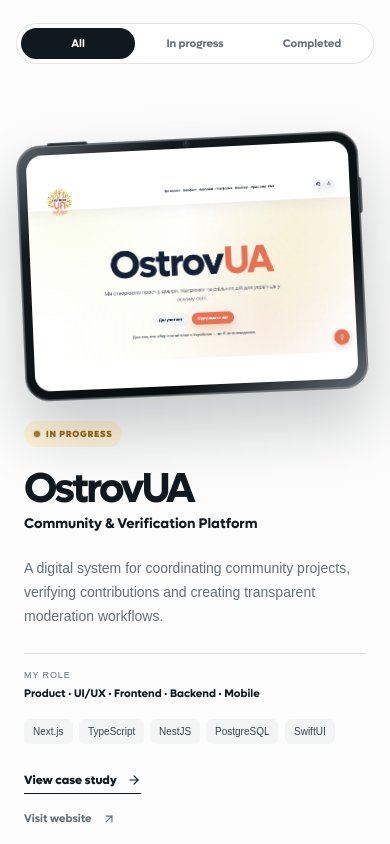
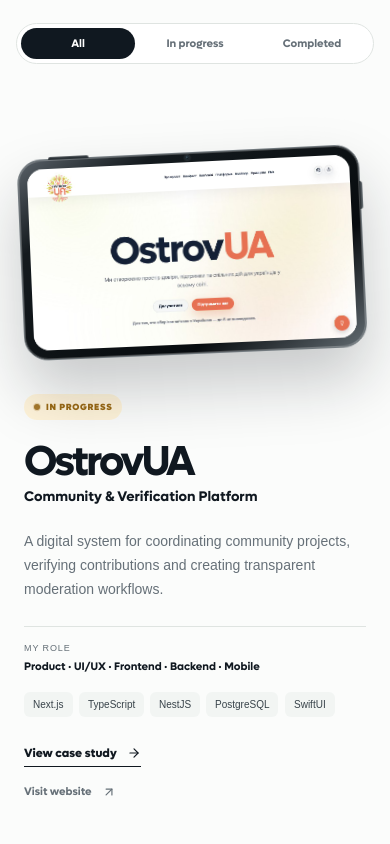
Before and after one commit to WHOAMI54664/Portfolio_Rodnaiev, a Next.js app: page / in a window 390 px wide. Shown: the part 840-1684 px from the top of the page. Built offline with nearby package versions, Linux system fonts and the light colour scheme; a web font is replaced by a local one.

Commit message:
Match tablet screens to project image ratio

```diff
--- a/app/globals.css
+++ b/app/globals.css
@@ -99,13 +99,13 @@
 .project-actions { display: flex; gap: 24px; align-items: center; margin-top: 28px; }.project-actions button,.project-actions a { display: inline-flex; align-items: center; gap: 10px; }.project-actions button { border: 0; border-bottom: 1px solid var(--ink); padding: 0 0 5px; background: transparent; font-size: 12px; font-weight: 720; }.project-actions button svg,.project-actions a svg { width: 14px; height: 14px; }.project-actions a { color: var(--muted); font-size: 11px; font-weight: 650; }.project-actions a:hover { color: var(--ink); }
 
 .mockup { width: 88%; height: 83%; position: relative; }
-.site-preview { width: min(78%,1100px); height: auto; aspect-ratio: 4/3; display: grid; place-items: center; isolation: isolate; transform: translateX(-4%) rotate(-3deg); transform-origin: center; transition: transform .65s cubic-bezier(.2,.8,.2,1); }
+.site-preview { width: min(78%,1100px); height: auto; display: grid; place-items: center; isolation: isolate; transform: translateX(-4%) rotate(-3deg); transform-origin: center; transition: transform .65s cubic-bezier(.2,.8,.2,1); }
 .project-card:nth-child(even) .site-preview { transform: translateX(4%) rotate(3deg); }
-.ipad-frame { width: 100%; height: 100%; position: relative; z-index: 1; padding: 9px; border: 1px solid #737b80; border-radius: 24px; background: linear-gradient(145deg,#596168 0%,#141a1e 22%,#080c0f 72%,#626b71 100%); box-shadow: 0 32px 62px rgba(16,24,32,.22),inset 0 0 0 1px rgba(255,255,255,.24); transform: perspective(1200px) rotateX(1deg) rotateY(-2deg) rotateZ(-.6deg); transition: transform .45s cubic-bezier(.22,.8,.28,1),box-shadow .45s ease; }
+.ipad-frame { width: 100%; height: auto; position: relative; z-index: 1; padding: 9px; border: 1px solid #737b80; border-radius: 24px; background: linear-gradient(145deg,#596168 0%,#141a1e 22%,#080c0f 72%,#626b71 100%); box-shadow: 0 32px 62px rgba(16,24,32,.22),inset 0 0 0 1px rgba(255,255,255,.24); transform: perspective(1200px) rotateX(1deg) rotateY(-2deg) rotateZ(-.6deg); transition: transform .45s cubic-bezier(.22,.8,.28,1),box-shadow .45s ease; }
 .ipad-frame::before { content: ""; position: absolute; left: 9%; top: -3px; width: 12%; height: 3px; border-radius: 4px 4px 1px 1px; background: #2b3237; box-shadow: inset 0 1px rgba(255,255,255,.2); }
 .ipad-camera { width: 5px; height: 5px; position: absolute; z-index: 3; top: 2px; left: 50%; border: 1px solid #27343c; border-radius: 50%; background: radial-gradient(circle at 35% 35%,#536e80,#080d10 62%); box-shadow: 0 0 0 1px rgba(255,255,255,.08); transform: translateX(-50%); }
 .ipad-button { width: 3px; height: 14%; position: absolute; right: -3px; top: 18%; border-radius: 0 3px 3px 0; background: linear-gradient(90deg,#20272b,#70787d); }
-.ipad-screen { width: 100%; height: 100%; position: relative; overflow: hidden; border-radius: 16px; background: #fff; box-shadow: inset 0 0 0 1px rgba(255,255,255,.12); }.ipad-screen img { object-fit: contain; object-position: center; transition: transform .7s cubic-bezier(.22,.8,.28,1),filter .4s ease; }
+.ipad-screen { width: 100%; height: auto; aspect-ratio: 16/9; position: relative; overflow: hidden; border-radius: 16px; background: #fff; box-shadow: inset 0 0 0 1px rgba(255,255,255,.12); }.ipad-screen img { object-fit: cover; object-position: center; transition: transform .7s cubic-bezier(.22,.8,.28,1),filter .4s ease; }
 .browser { width: 87%; height: 80%; position: absolute; left: 5%; bottom: 1%; border: 8px solid #152028; border-bottom: 0; border-radius: 15px 15px 0 0; background: #fff; box-shadow: 0 26px 50px rgba(16,24,32,.25); transform: rotate(-3deg); overflow: hidden; }
 .browser-bar { height: 26px; display: flex; align-items: center; gap: 5px; padding-left: 9px; border-bottom: 1px solid #e6e9e8; }.browser-bar i { width: 5px; height: 5px; border-radius: 50%; background: #cbd1ce; }.browser-bar i:first-child { background: #68c391; }
 .dashboard { height: calc(100% - 26px); display: grid; grid-template-columns: 21% 1fr; }.dashboard aside { display: flex; flex-direction: column; gap: 14px; align-items: center; padding: 17px 8px; border-right: 1px solid #edf0ee; }.dashboard aside b { width: 25px; height: 25px; border-radius: 50%; display: grid; place-items: center; background: #e4f5eb; color: #2e8e59; font-size: 10px; }.dashboard aside span { width: 60%; height: 5px; border-radius: 4px; background: #dfe5e1; }
@@ -239,7 +239,7 @@
 
 @media (max-width: 820px) {
   .section-shell { width: min(100% - 40px,700px); }.hero { grid-template-columns: 1fr; padding-top: 58px; }.hero-visual { min-height: 470px; }.hero h1 { font-size: clamp(55px,11vw,78px); }
-  .section-heading { align-items: flex-start; flex-direction: column; }.project-card, .project-card:nth-child(even) { grid-template-columns: 1fr; gap: 0; }.project-card .project-visual, .project-card:nth-child(even) .project-visual { order: 0; min-height: 0; aspect-ratio: 1.45; }.project-copy,.project-card:nth-child(even) .project-copy { width: min(620px,calc(100% - 40px)); max-width: 620px; min-height: 0; order: 1; justify-self: stretch; margin: -6px auto 0; padding: 30px 12px 0; }.project-card { min-height: auto; padding: 30px 0; }.site-preview { width: min(92%,760px); transform: translateX(-2%) rotate(-2.5deg); }.project-card:nth-child(even) .site-preview { transform: translateX(2%) rotate(2.5deg); }
+  .section-heading { align-items: flex-start; flex-direction: column; }.project-card, .project-card:nth-child(even) { grid-template-columns: 1fr; gap: 0; }.project-card .project-visual, .project-card:nth-child(even) .project-visual { order: 0; min-height: 0; padding-block: 20px; }.project-copy,.project-card:nth-child(even) .project-copy { width: min(620px,calc(100% - 40px)); max-width: 620px; min-height: 0; order: 1; justify-self: stretch; margin: -6px auto 0; padding: 30px 12px 0; }.project-card { min-height: auto; padding: 30px 0; }.site-preview { width: min(92%,760px); transform: translateX(-2%) rotate(-2.5deg); }.project-card:nth-child(even) .site-preview { transform: translateX(2%) rotate(2.5deg); }
   .about-section { grid-template-columns: 1fr; gap: 0; }.portrait-card { min-height: 470px; max-width: 520px; margin: 0 auto -82px; aspect-ratio: .86; }.about-copy { padding-top: 54px; }.process-panel { margin-top: 36px; padding: 28px; }.process-heading { grid-template-columns: 1fr; gap: 10px; }.process-heading small { padding: 0; }.process-heading p { margin-top: 3px; }.process { grid-template-columns: 1fr 1fr; }.process > div { min-height: 82px; border-right: 1px solid var(--line); border-bottom: 1px solid var(--line); }.process > div:nth-child(even) { border-right: 0; }.process > div:last-child { grid-column: 1/-1; border-right: 0; border-bottom: 0; }
   .credentials { gap: 20px; }.contact-inner { grid-template-columns: 1fr; }.contact-actions { max-width: 520px; }
   footer { grid-template-columns: 1fr 1fr; padding-block: 35px; }
```
